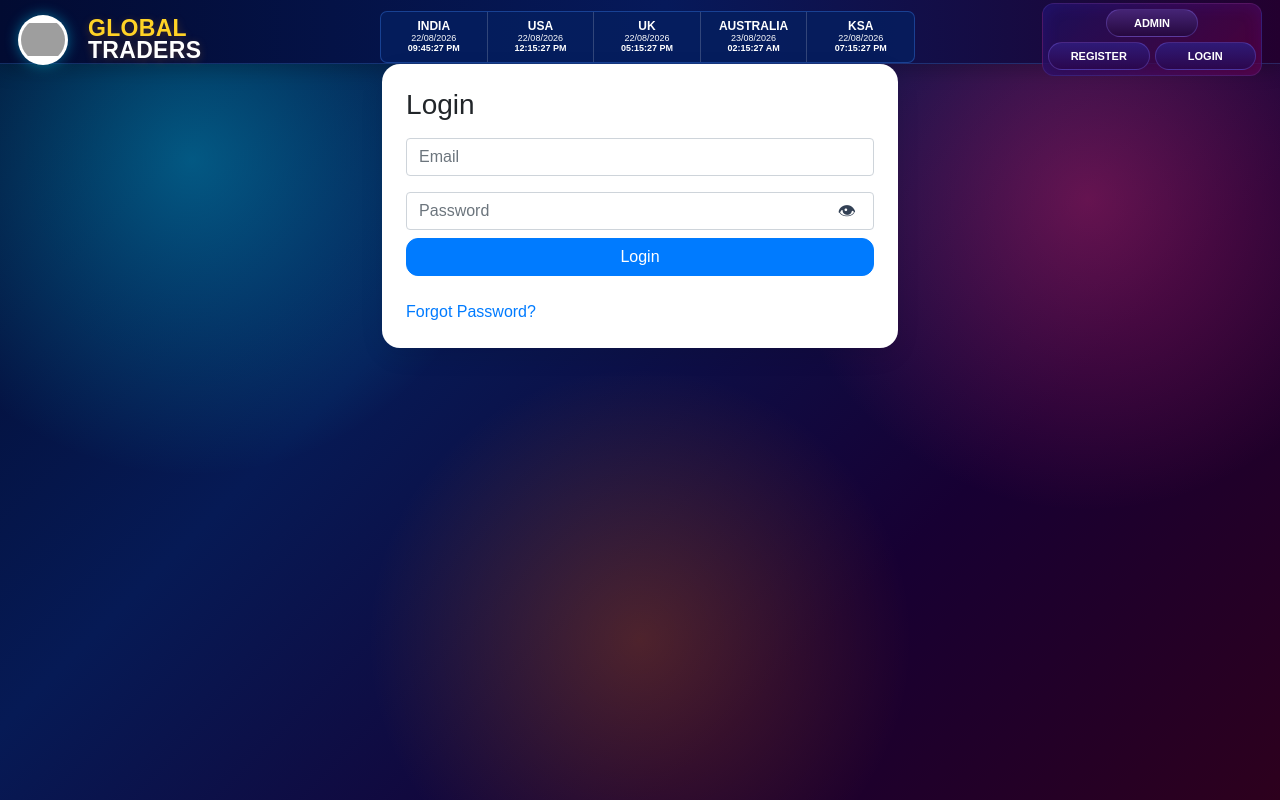
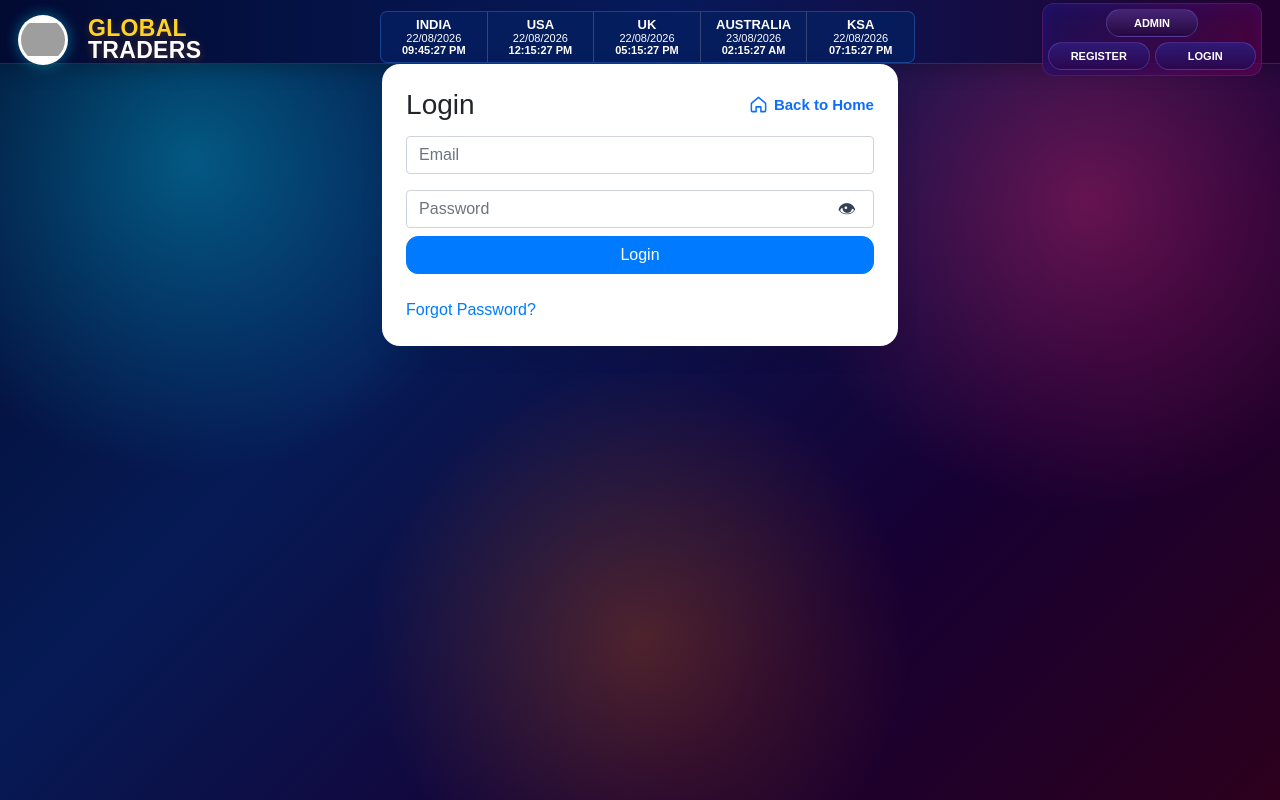
Before and after one commit to kranthikumargaridpuri/Image-gallery-system, an Angular app in the folder frontend/: page /login in a window 1280 px wide. Built offline with nearby package versions, Linux system fonts and the light colour scheme; grey boxes are pictures that could not be loaded.

Commit message:
Improve header, login home link and gallery text

```diff
--- a/frontend/src/app/app.component.css
+++ b/frontend/src/app/app.component.css
@@ -306,9 +306,9 @@
   margin: 0;
   padding: 0;
 
-  font-size: 12px;
+  font-size: 13px;
   font-weight: 800;
-  line-height: 13px;
+  line-height: 14px;
 }
 
 
@@ -316,8 +316,8 @@
   margin: 0;
   padding: 0;
 
-  font-size: 9px;
-  line-height: 10px;
+  font-size: 11px;
+  line-height: 12px;
 }
 
 
@@ -325,7 +325,7 @@
   margin: 0;
   padding: 0;
 
-  font-size: 9px;
-  line-height: 10px;
+  font-size: 11px;
+  line-height: 12px;
   font-weight: 700;
 }
--- a/frontend/src/app/pages/gallery.component.css
+++ b/frontend/src/app/pages/gallery.component.css
@@ -40,7 +40,7 @@
   flex: 0 0 auto;
   padding: 0 13px;
   color: #fff;
-  font-size: 9px;
+  font-size: 11px;
   font-weight: 900;
   background: linear-gradient(180deg, #0b3daa, #071d73);
   border: 1px solid rgba(61, 131, 255, 0.42);
@@ -307,11 +307,15 @@
 .image-code,
 .price-text {
   margin: 3px 0;
+}
+
+.image-code {
   font-size: 10px;
 }
 
 .price-text {
   color: #087a35;
+  font-size: 10px;
   font-weight: 900;
 }
 
@@ -328,7 +332,7 @@
   margin: 0;
   padding: 0 5px;
   color: #fff;
-  font-size: 9px;
+  font-size: 10px;
   font-weight: 800;
   border: 0;
   border-radius: 5px;
--- a/frontend/src/app/pages/login.component.css
+++ b/frontend/src/app/pages/login.component.css
@@ -31,3 +31,53 @@
   background: #eef4ff;
   outline: none;
 }
+
+
+.login-title-row {
+  display: flex;
+  align-items: center;
+  justify-content: space-between;
+  gap: 14px;
+  margin-bottom: 6px;
+}
+
+.login-title-row h3 {
+  margin: 0;
+}
+
+.back-home-link {
+  display: inline-flex;
+  align-items: center;
+  gap: 6px;
+  color: #0d6efd;
+  font-size: 15px;
+  font-weight: 600;
+  text-decoration: none;
+  white-space: nowrap;
+}
+
+.back-home-link:hover,
+.back-home-link:focus {
+  color: #084298;
+  text-decoration: underline;
+}
+
+.home-icon {
+  width: 19px;
+  height: 19px;
+  fill: none;
+  stroke: currentColor;
+  stroke-width: 1.9;
+  stroke-linecap: round;
+  stroke-linejoin: round;
+}
+
+@media (max-width: 480px) {
+  .login-title-row {
+    align-items: flex-start;
+  }
+
+  .back-home-link {
+    font-size: 13px;
+  }
+}
--- a/frontend/src/app/pages/login.component.html
+++ b/frontend/src/app/pages/login.component.html
@@ -1,7 +1,15 @@
 <div class="row justify-content-center">
   <div class="col-md-5">
     <div class="card p-4">
-      <h3>Login</h3>
+      <div class="login-title-row">
+        <h3>Login</h3>
+        <a class="back-home-link" routerLink="/" aria-label="Back to Home">
+          <svg class="home-icon" viewBox="0 0 24 24" aria-hidden="true">
+            <path d="M3 10.5 12 3l9 7.5v9a1.5 1.5 0 0 1-1.5 1.5H15v-6H9v6H4.5A1.5 1.5 0 0 1 3 19.5v-9Z"></path>
+          </svg>
+          <span>Back to Home</span>
+        </a>
+      </div>
 
       <div class="alert alert-warning py-2" *ngIf="infoMessage">
         {{ infoMessage }}
```
